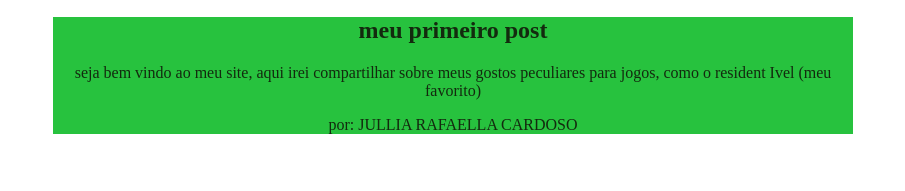
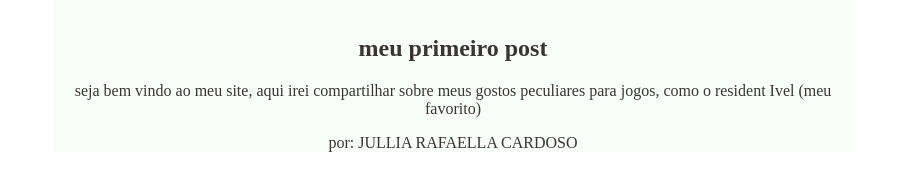
Before and after one commit to julliacardoso-create/Leon-S-kennedy, a plain HTML site: page index.html in a window 1280 px wide. Shown: the part 143-334 px from the top of the page, without its empty margins (187-1092 px from the left). Drawn offline with Linux system fonts and the light colour scheme.

Commit message:
salvando novamente

```diff
--- a/index.html
+++ b/index.html
@@ -16,7 +16,7 @@
         }
 
         main{
-            background-color: rgb(39, 194, 62);
+            background-color: rgb(248, 255, 249);
             color: rgba(15, 6, 4, 0.812);
             text-align: center;
             max-width: 800px;
@@ -30,6 +30,7 @@
         <p> </leon-s-kennedy>
     </header>
 <main>
+    <img src="" alt="">
     <h2>meu primeiro post</h2>
     <p>seja bem vindo ao meu site,
         aqui irei compartilhar sobre meus gostos peculiares para jogos, como o resident Ivel (meu favorito)
```
